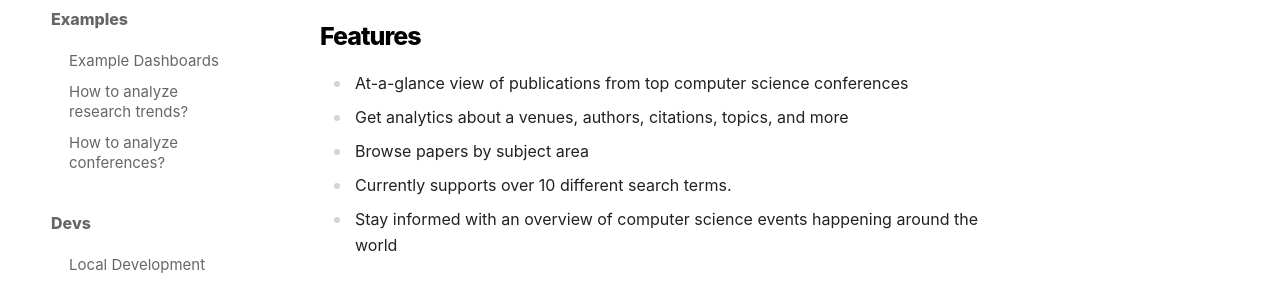
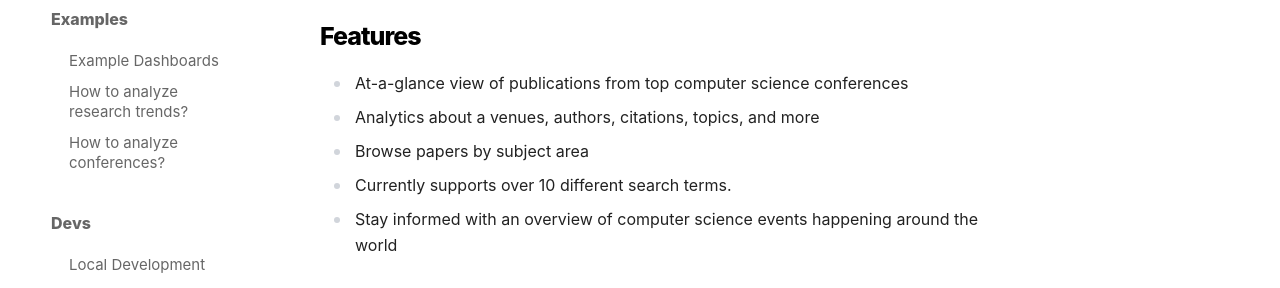
Before and after one commit to jpwahle/cs-insights, an MkDocs documentation site: the page built from docs/index.md, in a window 1280 px wide and 1335 px high. Shown: the part 286-574 px from the top of the window. Built offline with MkDocs 1.6.1 and Material for MkDocs 9.7.7, drawn with Linux system fonts in a browser that asks for light colours; comment, search, counter and statistics services are not loaded.

Commit message:
Update index.md

```diff
--- a/docs/index.md
+++ b/docs/index.md
@@ -5,7 +5,7 @@
 ## Features
 
 - At-a-glance view of publications from top computer science conferences
-- Get analytics about a venues, authors, citations, topics, and more
+- Analytics about a venues, authors, citations, topics, and more
 - Browse papers by subject area
 - Currently supports over 10 different search terms.
 - Stay informed with an overview of computer science events happening around the world
```
